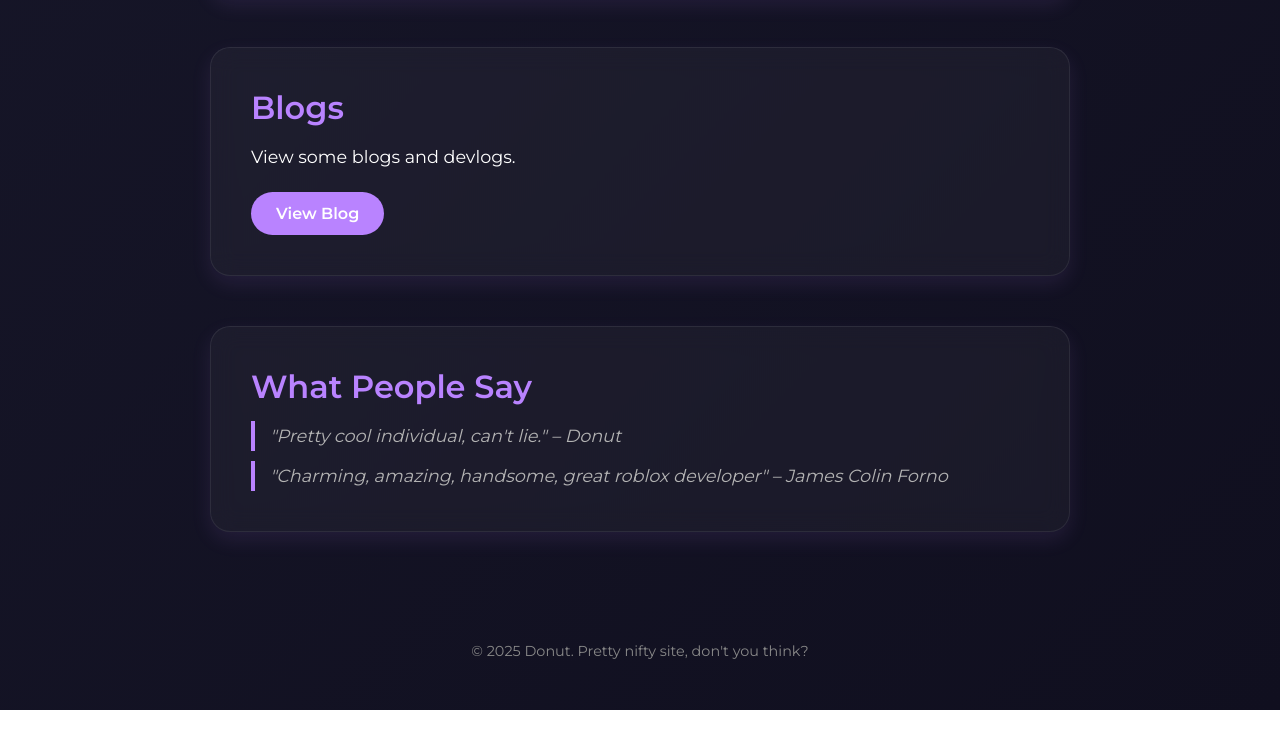
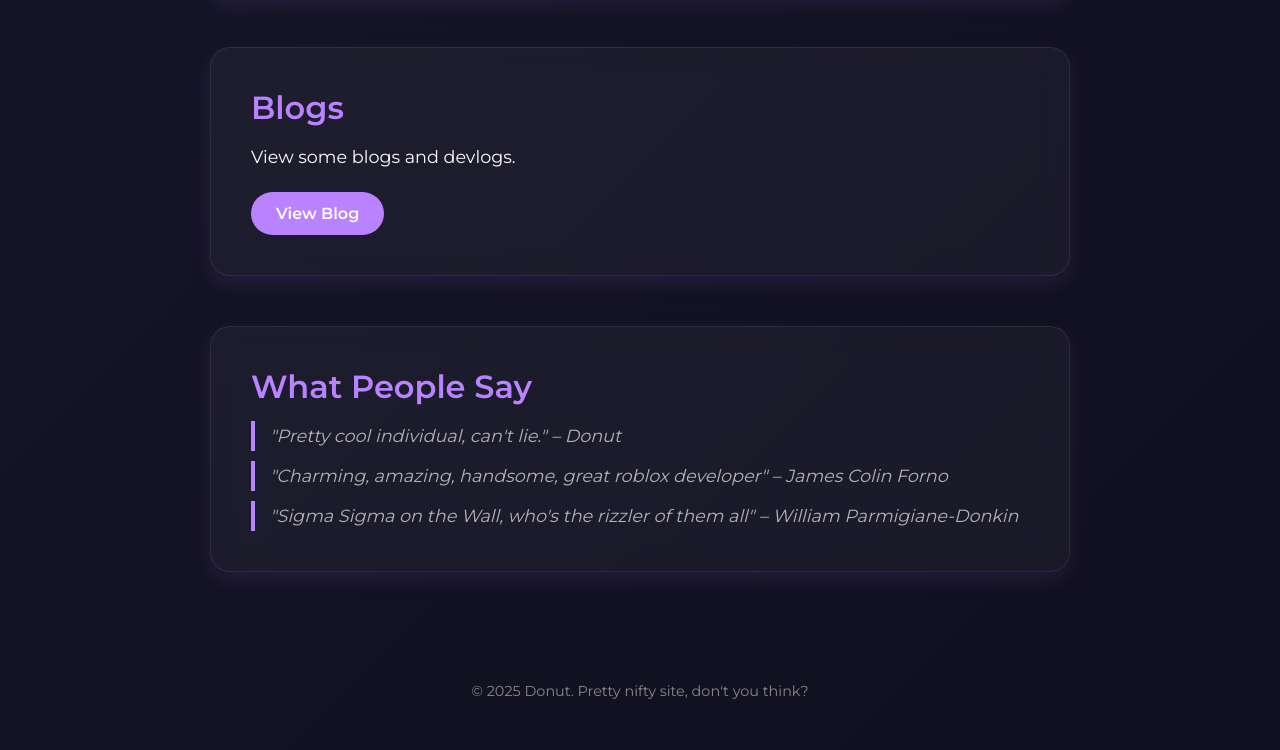
Before and after one commit to donutgames113/donutgames113.github.io, a plain HTML site: page DonutSite.html in a window 1280 px wide. Shown: the part 1718-2468 px from the top of the page. Before the commit the page ends 2428 px from the top, so only its background shows below. Drawn offline with nearby package versions, Linux system fonts and the light colour scheme.

Commit message:
Update DonutSite.html

```diff
--- a/DonutSite.html
+++ b/DonutSite.html
@@ -360,6 +360,7 @@
       <h2>What People Say</h2>
       <blockquote>"Pretty cool individual, can't lie." – Donut</blockquote>
       <blockquote>"Charming, amazing, handsome, great roblox developer" – James Colin Forno</blockquote>
+      <blockquote>"Sigma Sigma on the Wall, who's the rizzler of them all" – William Parmigiane-Donkin</blockquote>
     </div>
   </section>
 
```
